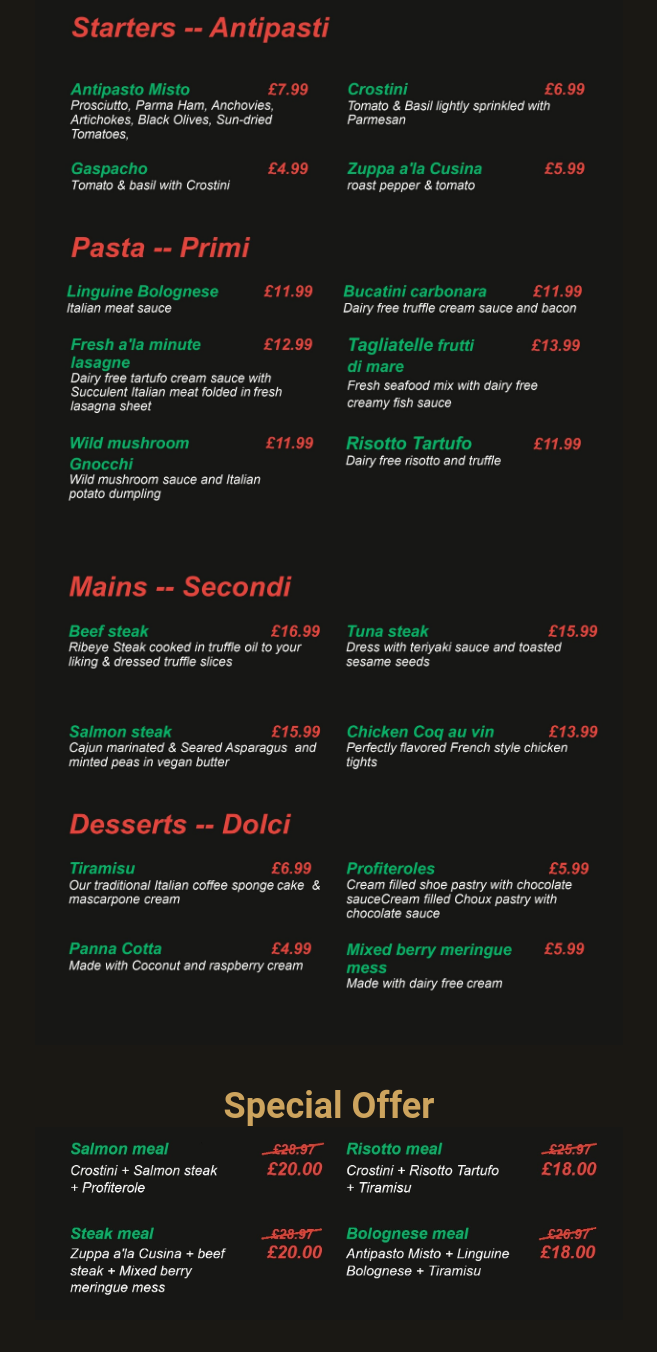
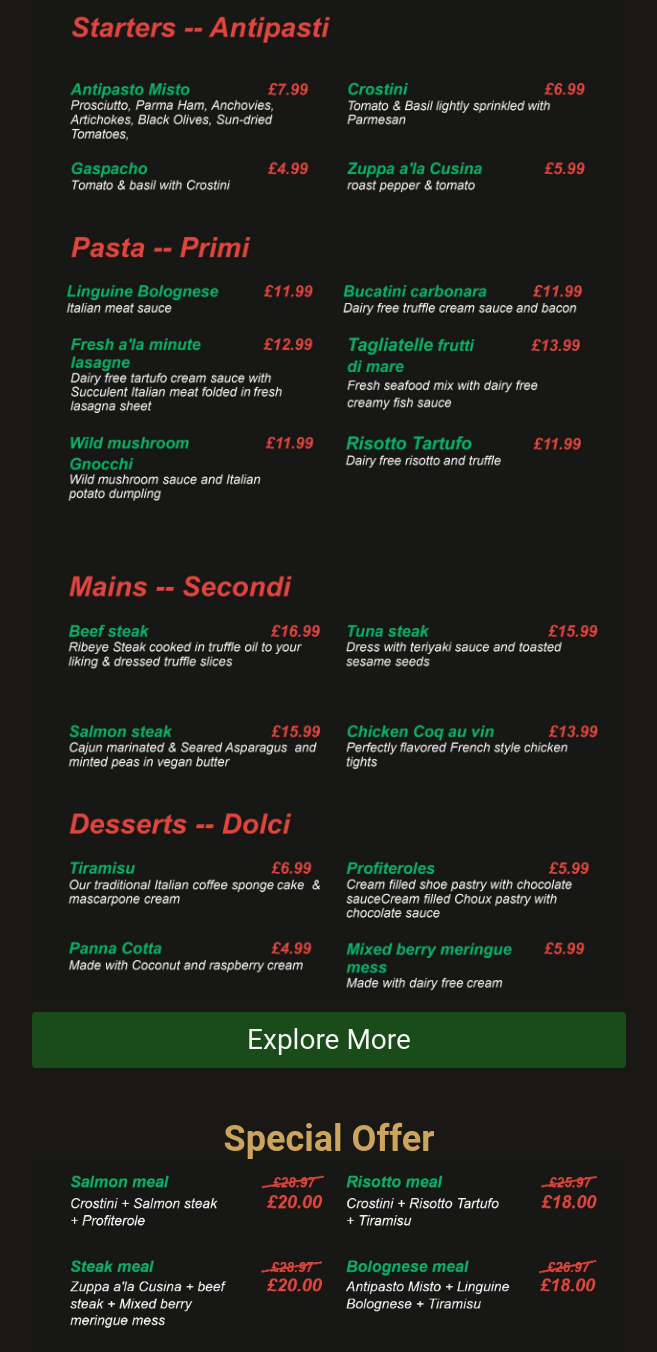
Before and after one commit to LucaYan0506/Order-System, a Django app: page / in a window 1280 px wide. Shown: the part 923-2275 px from the top of the page, without its empty margins (311-968 px from the left). Run offline with Django 4.2, Linux system fonts and the light colour scheme.

Commit message:
update links

```diff
--- a/static/Waiter/index.css
+++ b/static/Waiter/index.css
@@ -168,6 +168,13 @@ section#special-offer img{
     width: 60%;
 }
 
+#explore-more{
+    width: calc(60% - 20px);
+    margin:10px;
+    background-color: #1a4c1a;
+    font-size: 28px;
+}
+
 @media only screen and (max-width: 1100px) {
     :root{
         --margin-size: 10px;
@@ -194,6 +201,10 @@ section#special-offer img{
     section#special-offer img{
         width: 100%;
     }
+    #explore-more{
+        width: calc(100% - 20px);
+    }
+
 }
 
 @media only screen and (max-width: 610px) {
--- a/templates/Waiter/index.html
+++ b/templates/Waiter/index.html
@@ -10,7 +10,7 @@
 </head>
 <body style="margin:0">
     <header>
-        <h1 id="left">Italian Truffle Restaurant</h1>
+        <h1 id="left" style="cursor:pointer;" onclick="window.location.href = '/'">Italian Truffle Restaurant</h1>
         <nav id="right">
             <ul>
                 <li><a href="#home">Home</a></li>
@@ -37,9 +37,9 @@
     <section id="home"></section>
     <section id="menu">
         <h2 style="color:#cda45e;font-size: 1.5em;font-size: 36px;font-weight: 700;">Our Menu</h2>
-            <img src="{% static 'Waiter/Image/menu/0001.jpg'%}" alt="">
-            <img src="{% static 'Waiter/Image/menu/0002.jpg'%}" alt="">
-        </div>
+        <img src="{% static 'Waiter/Image/menu/0001.jpg'%}" alt="">
+        <img src="{% static 'Waiter/Image/menu/0002.jpg'%}" alt="">
+        <a class="btn" href="/menuCustomer/" target="_blank" id="explore-more">Explore More</a>
     </section>
 
     <section id="special-offer">
--- a/templates/Waiter/menu.html
+++ b/templates/Waiter/menu.html
@@ -13,7 +13,7 @@
         <div id="company-name">
             Table {{table.name}}
         </div>
-        <h1 id="title">Italian Truffle Restaurant</h1>
+        <h1 style="text-align: center; width:calc(100% - 80px);cursor:pointer;" window.location.href = '/selectTable/'>Italian Truffle Restaurant</h1>
         <div id="basket-container" style="position:relative; right:0;top:0;margin:10px 0px;cursor:pointer">
             <img src="{%static 'Waiter/Image/basket.png' %}" id="basket" alt="basket">Basket
         </div>
--- a/templates/Waiter/menuCustomer.html
+++ b/templates/Waiter/menuCustomer.html
@@ -44,7 +44,7 @@
 </head>
 <body>
     <div id="nav">
-        <h1 id="title"style="color:red">Italian Truffle Restaurant</h1>
+        <h1 style="text-align: center; width:calc(100% - 80px);cursor:pointer;" onclick="window.location.href = '/'">Italian Truffle Restaurant</h1>
     </div>
 
     <div id="menu">
```
Also changed, not shown: static/Waiter/Image/menu/0002.jpg.
